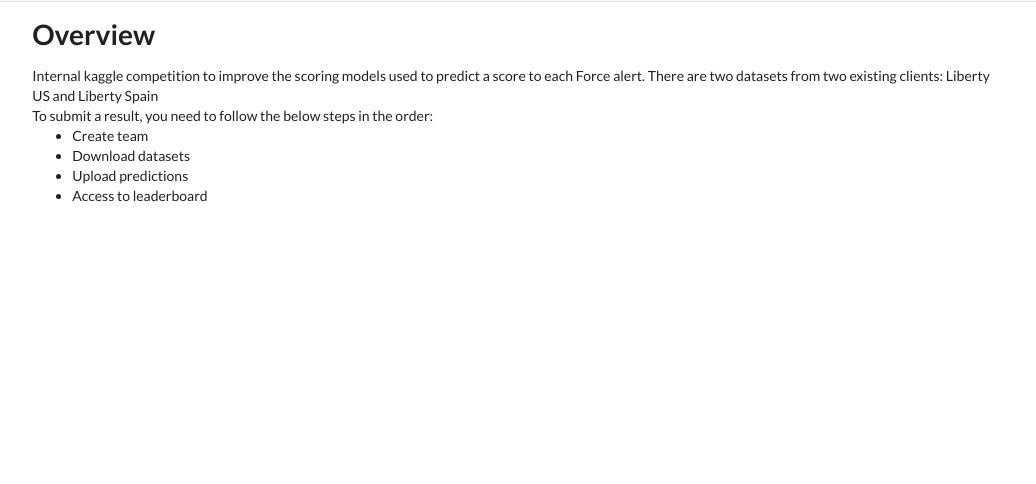
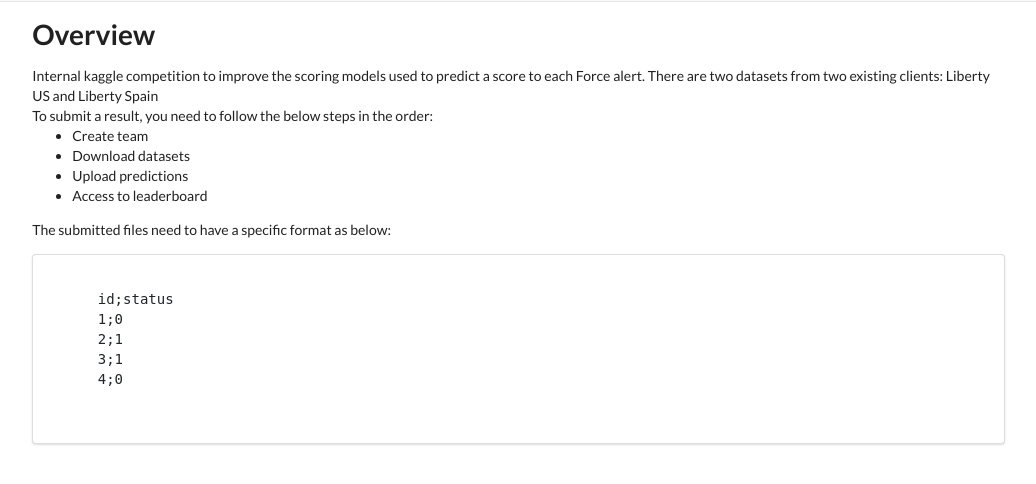
Before and after one commit to tduvernois/kaggle_leaderboard, a Flask app: page / in a window 1280 px wide. Shown: the part 76-560 px from the top of the page, without its empty margins (83-1119 px from the left). Run offline with Flask 2, Linux system fonts and the light colour scheme; parts of the project's set-up code (start-up, migrations or seed data) failed here and were passed over; some libraries are stand-ins or nearby versions.

Commit message:
max number of submissions per day

```diff
--- a/app/routes.py
+++ b/app/routes.py
@@ -59,25 +59,28 @@
         if team is None:
             flash('The team does not exist')
         else:
-            file_libertyUS = form.file_libertyUS.data
-            file_libertySpain = form.file_libertySpain.data
-            if allowed_file(file_libertyUS.filename) and allowed_file(file_libertySpain.filename):
-                libertyUS_false_pred, libertyUS_true_pred = file_handler(file_libertyUS, team_name)
-                libertySpain_false_pred, libertySpain_true_pred = file_handler(file_libertySpain, team_name)
-                score_LibertyUs = libertyUS_true_pred / (libertyUS_true_pred + libertyUS_false_pred)
-                score_LibertySpain = libertySpain_true_pred / (libertySpain_true_pred + libertySpain_false_pred)
-                prediction = Prediction(
-                    team_id=team.id,
-                    file_name_LibertyUs=file_libertyUS.filename,
-                    file_name_LibertySpain=file_libertySpain.filename,
-                    score_LibertyUs=score_LibertyUs,
-                    score_LibertySpain=score_LibertySpain
-                )
-                db.session.add(prediction)
-                db.session.commit()
-                return redirect(url_for('leaderboard'))
+            if team.number_of_submissions_last_24hours() >= app.config['MAX_TEAM_SUBMISSIONS_PER_DAY']:
+                flash('Max number of submissions in the past 24 hours hit')
             else:
-                flash('The file is not a csv')
+                file_libertyUS = form.file_libertyUS.data
+                file_libertySpain = form.file_libertySpain.data
+                if allowed_file(file_libertyUS.filename) and allowed_file(file_libertySpain.filename):
+                    libertyUS_false_pred, libertyUS_true_pred = file_handler(file_libertyUS, team_name)
+                    libertySpain_false_pred, libertySpain_true_pred = file_handler(file_libertySpain, team_name)
+                    score_LibertyUs = libertyUS_true_pred / (libertyUS_true_pred + libertyUS_false_pred)
+                    score_LibertySpain = libertySpain_true_pred / (libertySpain_true_pred + libertySpain_false_pred)
+                    prediction = Prediction(
+                        team_id=team.id,
+                        file_name_LibertyUs=file_libertyUS.filename,
+                        file_name_LibertySpain=file_libertySpain.filename,
+                        score_LibertyUs=score_LibertyUs,
+                        score_LibertySpain=score_LibertySpain
+                    )
+                    db.session.add(prediction)
+                    db.session.commit()
+                    return redirect(url_for('leaderboard'))
+                else:
+                    flash('The file is not a csv')
 
     return render_template('submit_predictions.html', title='Submit predictions', teams=teams,
                            form=form)
@@ -124,7 +127,7 @@
 
     last_prediction = get_last_prediction()
     last_prediction_team_name = last_prediction[0].team.name
-    last_prediction_timestamp = last_prediction[0].timestamp
+    last_prediction_timestamp = last_prediction[0].timestamp.strftime("%Y-%m-%d %H:%M")
 
     return render_template('leaderboard.html', title='Leaderboard',
                            teams_with_best_score_sorted=teams_with_best_score_sorted,
--- a/app/templates/overview.html
+++ b/app/templates/overview.html
@@ -14,5 +14,18 @@
     <li>Upload predictions</li>
     <li>Access to leaderboard</li>
   </ul>
+  <p></p>
+  <div>The submitted files need to have a specific format as below:</div>
+  <div class="ui segment" style="padding-bottom:0px;">
+  <pre>
+    <code>
+      id;status
+      1;0
+      2;1
+      3;1
+      4;0
+    </code>
+  </pre>
+</div>
 
 {% endblock %}
--- a/config.py
+++ b/config.py
@@ -9,6 +9,7 @@
                               'sqlite:///' + os.path.join(basedir, 'app.db')
     SQLALCHEMY_TRACK_MODIFICATIONS = False
     PREDICTION_RESULT_PATH = os.environ.get('APP_PATH') or '/Users/thomasduvernois/python/flask/hello_world/predictions'
+    MAX_TEAM_SUBMISSIONS_PER_DAY = 1
     if os.environ.get('APP_PATH') is not None:
         PREDICTION_RESULT_SOLUTION_PATH = os.path.join(os.environ.get('APP_PATH'), 'solutions.csv')
     else:
```
Also changed, not shown: app/models.py (+12 -1 lines).
